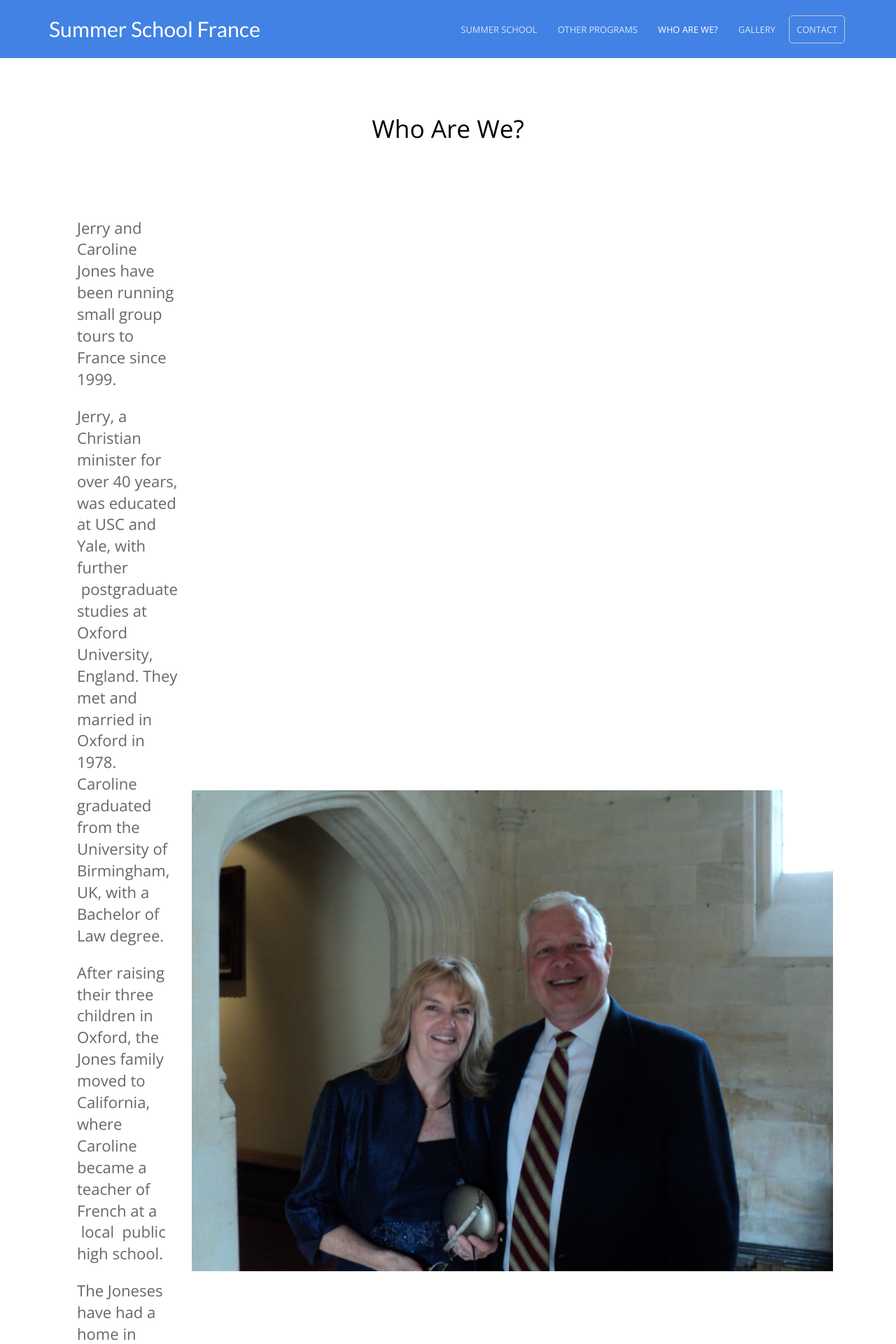
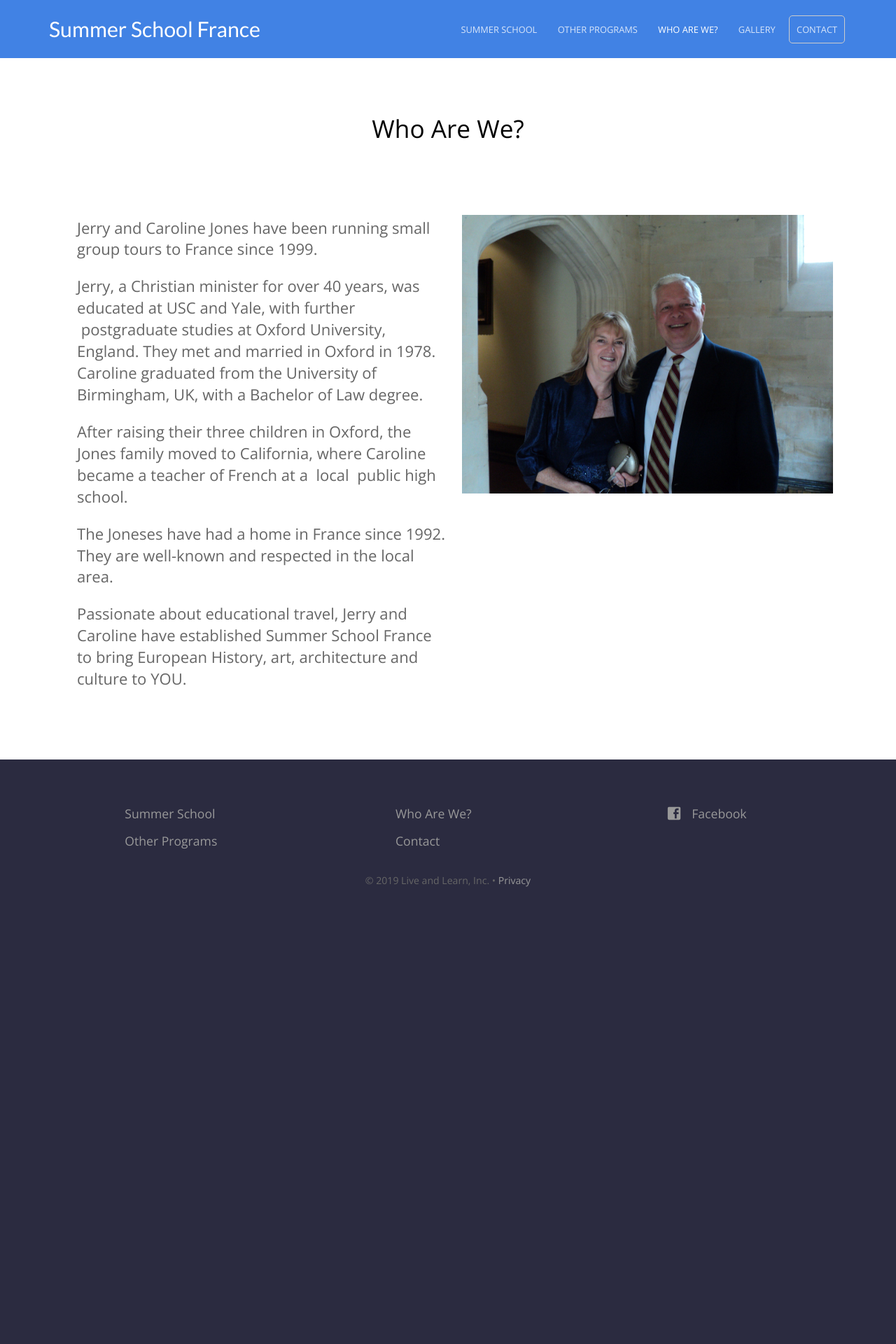
Before and after one commit to baritchie/project1, a Jekyll site: the page built from whoweare.html, in a window 1280 px wide. Shown: the top 1920 px of the page at 70% size. Built offline with Jekyll 4.4.1, drawn with Linux system fonts in a browser that asks for light colours; after the commit the page ends 1318 px from its top, so only the background shows below that.

Commit message:
Updated '_sass/whoarewe.scss' via CloudCannon

```diff
--- a/_sass/whoarewe.scss
+++ b/_sass/whoarewe.scss
@@ -2,4 +2,6 @@
     order: 2;
     margin-left: auto;
     margin-top: 20px;
+    flex: 1;
+    align-self: flex-start;
 }
```
